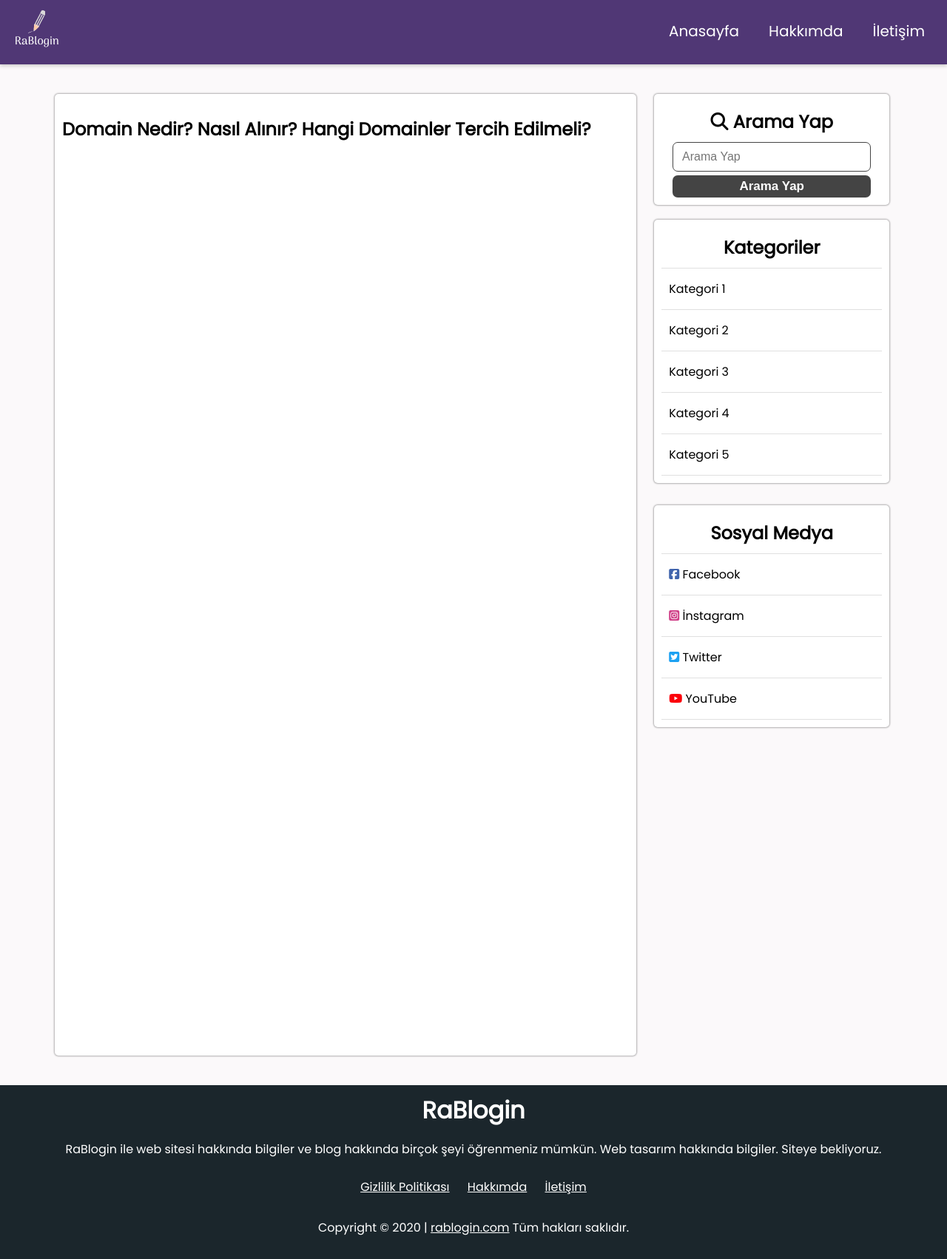
After one commit to rasidinnbugda/RaBloginTheme, a PHP site: page /page.html in a window 1280 px wide. The commit adds this page. Shown: the whole page at 74% size. Run offline with PHP 8.4, Linux system fonts and the light colour scheme; some libraries are stand-ins or nearby versions.

Commit message:
page.html
page.html temel olarak eklendi.

```diff
--- a/css/style.css
+++ b/css/style.css
@@ -78,6 +78,25 @@ main {
     width: 70%;
     box-sizing: border-box;
     float: left;
+    border-radius: 5px;
+}
+
+/* Main - Page */
+
+main.page {
+    height: auto;
+    padding: 10px;
+    min-height: 1300px;
+}
+
+main article.main-page {
+    width: 100;
+    height: 1300px;
+    background-color: #fff;
+    box-sizing: border-box;
+    padding: 10px;
+    box-shadow: 0px 0px 2px 1px rgba(0, 0, 0, .3);
+    border-radius: 5px;
 }
 
 /* Aside */
@@ -422,6 +441,10 @@ footer .footer-lower a {
         width: 100%;
     }
 
+    main.page {
+        width: 100%;
+    }
+
     aside {
         width: 100%;
     }
--- /dev/null
+++ b/page.html
@@ -0,0 +1,134 @@
+<!DOCTYPE html>
+<html lang="tr">
+
+<head>
+    <meta charset="UTF-8">
+    <meta name="Viewport" content="width=device-width, inital-scale=1.0">
+    <meta name="author" content="Raşidin Buğda">
+    <meta name="publisher" content="Raşidin Buğda" />
+    <meta name="robots" content="index, follow" />
+    <meta name="description" content="description example">
+    <meta name="keywords" content="keywords example">
+    <link rel="stylesheet" href="css/style.css">
+    <script src="https://kit.fontawesome.com/cd25521a32.js" crossorigin="anonymous"></script>
+    <link rel="icon" href="img/favicon.ico">
+    <link href="https://fonts.googleapis.com/css2?family=Poppins&display=swap" rel="stylesheet">
+    <link rel="stylesheet" href="https://cdnjs.cloudflare.com/ajax/libs/OwlCarousel2/2.3.4/assets/owl.carousel.min.css">
+    <title>RaBlogin | Theme 1.1</title>
+    <!-- <link rel="canonical" href="link example" /> -->
+</head>
+
+<body>
+    <!-- Header -->
+    <header>
+        <div class="logo">
+            <a href="index.html"><img src="img/RaBlogin.png" alt="RaBlogin" title="RaBlogin" width="80" height="80"></a>
+        </div>
+        <div class="menu-toggle"></div>
+        <nav>
+            <ul>
+                <li><a href="#" class="cool-link">Anasayfa</a></li>
+                <li><a href="#" class="cool-link">Hakkımda</a></li>
+                <li><a href="#" class="cool-link">İletişim</a></li>
+            </ul>
+        </nav>
+        <div class="clearfix"></div>
+    </header>
+    <!-- Header end -->
+
+    <!-- Page Wrapper -->
+    <div class="page-wrapper">
+        <div class="main-content">
+
+            <main class="page">
+                <article class="main-page">
+                    <h1 class="article-title">Domain Nedir? Nasıl Alınır? Hangi Domainler Tercih Edilmeli?</h1>
+                </article>
+            </main>
+
+            <!-- aside -->
+            <aside>
+                <section class="search">
+                    <span class="section-title"><i class="fas fa-search"></i> Arama Yap</span>
+                    <center>
+                        <form action="" method="post">
+                            <input type="search" name="" placeholder="Arama Yap">
+                            <button type="search" class="searchbutton">Arama Yap</button>
+                        </form>
+                    </center>
+                </section>
+
+                <section class="topics">
+                    <span class="section-title">Kategoriler</span>
+                    <ul>
+                        <li><a href="#">Kategori 1</a></li>
+                        <li><a href="#">Kategori 2</a></li>
+                        <li><a href="#">Kategori 3</a></li>
+                        <li><a href="#">Kategori 4</a></li>
+                        <li><a href="#">Kategori 5</a></li>
+                    </ul>
+                </section>
+            </aside>
+
+            <aside class="fixed-aside">
+                <section class="social-media">
+                    <span class="section-title">Sosyal Medya</span>
+                    <ul>
+                        <li><a href="#"><i class="fab fa-facebook-square" style="color: #4064AD;"></i> Facebook</a></li>
+                        <li><a href="#"><i class="fab fa-instagram-square" style="color: #CF3E87;"></i> İnstagram</a></li>
+                        <li><a href="#"><i class="fab fa-twitter-square" style="color: #1DA1F2;"></i> Twitter</a></li>
+                        <li><a href="#"><i class="fab fa-youtube" style="color: #FB0009;"></i> YouTube</a></li>
+                    </ul>
+                </section>
+            </aside>
+            <!-- Aside end -->
+            <div class="clearfix"></div>
+        </div>
+        <!-- Footer -->
+        <footer>
+            <div class="footer-up">
+                <h1>RaBlogin</h1>
+                <p>RaBlogin ile web sitesi hakkında bilgiler ve blog hakkında birçok şeyi öğrenmeniz mümkün. Web tasarım hakkında bilgiler. Siteye bekliyoruz.</p>
+
+                <a href="#">Gizlilik Politikası</a>
+                <a href="#">Hakkımda</a>
+                <a href="#">İletişim</a>
+
+            </div>
+            <div class="footer-lower">
+                Copyright &copy; 2020 | <a href="#">rablogin.com</a> Tüm hakları saklıdır.
+            </div>
+        </footer>
+        <!-- Footer end -->
+
+    </div>
+    <!-- Page Wrapper end -->
+
+    <!-- JavaScript -->
+    <script src="https://code.jquery.com/jquery-3.5.1.min.js" integrity="sha256-9/aliU8dGd2tb6OSsuzixeV4y/faTqgFtohetphbbj0=" crossorigin="anonymous"></script>
+    <script src="https://cdnjs.cloudflare.com/ajax/libs/OwlCarousel2/2.3.4/owl.carousel.min.js"></script>
+
+    <script src="js/script.js" type="text/javascript"></script>
+
+    <script type="text/javascript">
+        $(document).ready(function() {
+            $('.menu-toggle').click(function() {
+                $('.menu-toggle').toggleClass('active')
+                $('nav').toggleClass('active')
+            })
+        })
+    </script>
+
+    <script>
+        $(".carousel").owlCarousel({
+            margin: 10,
+            loop: true,
+            autoplay: true,
+            autoplayTimeout: 6000,
+            autoplayHoverPause: true,
+            items: 1,
+        });
+    </script>
+
+    <!-- JavaScript End -->
+</body></html>
```
Also changed, not shown: index.html (+10 -10 lines).
